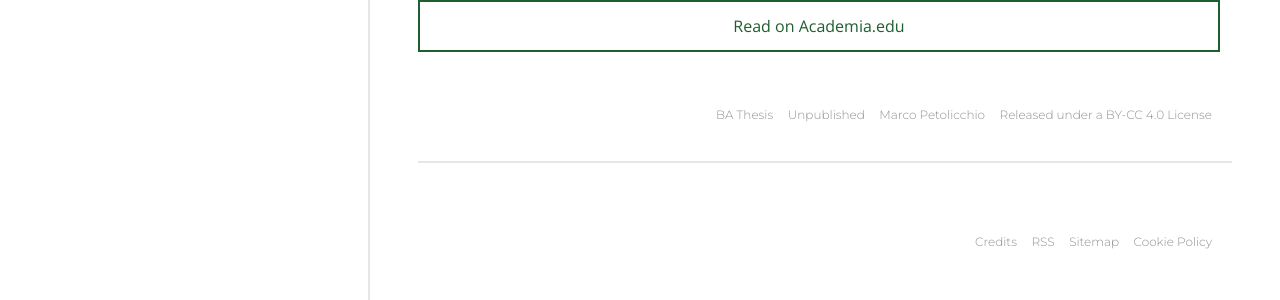
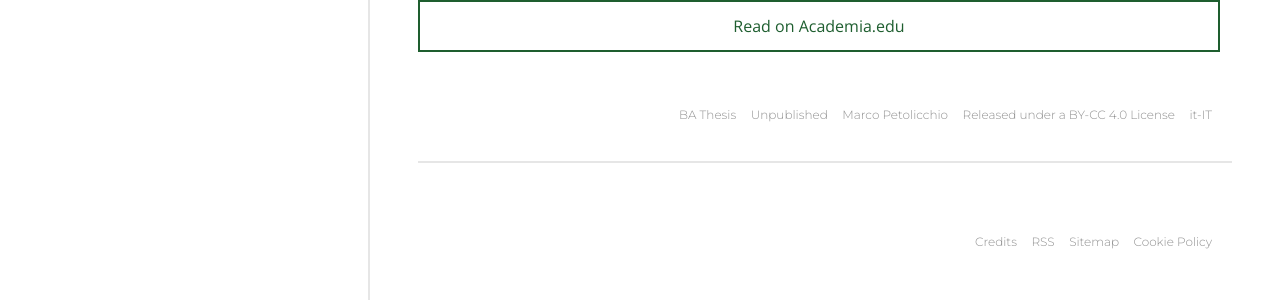
Before and after one commit to p-marco/p-marco.github.io, a Jekyll site: the page built from research.md, in a window 1280 px wide. Shown: the part 1777-2077 px from the top of the page. Built offline with Jekyll 4.4.1, drawn with Linux system fonts in a browser that asks for light colours; our own code applies the rules of GitHub Pages for plain Markdown files.

Commit message:
new commit

```diff
--- a/_includes/item-header.html
+++ b/_includes/item-header.html
@@ -35,5 +35,4 @@
   </a>
 {% endif %}
 
-</li>
 </header>
--- a/_includes/item.html
+++ b/_includes/item.html
@@ -37,6 +37,9 @@
 			{% if page.license %}
 			<li class="nav-item--page link t-heading list">{{ page.license }}</li>
 			{% endif %}
+			{% if page.lang %}
+			<li class="nav-item--page link t-heading list">{{ page.lang }}</li>
+			{% endif %}
 		</ul>
 </div>
 </article>
```
